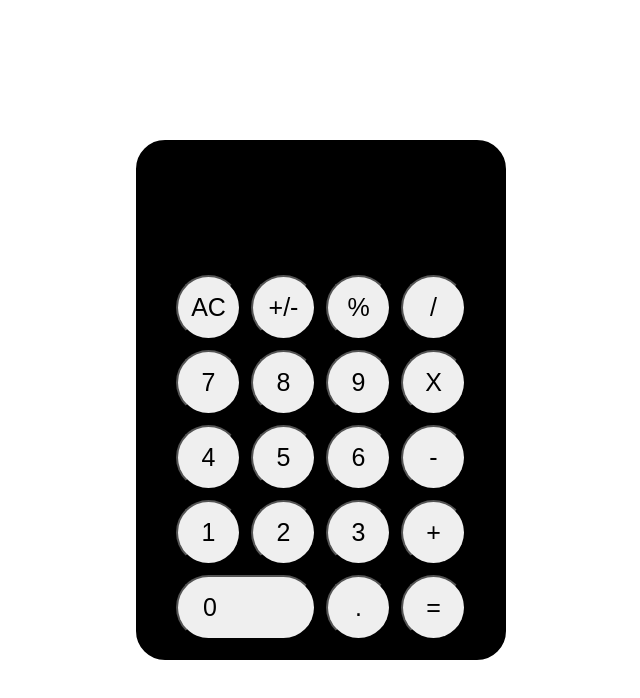
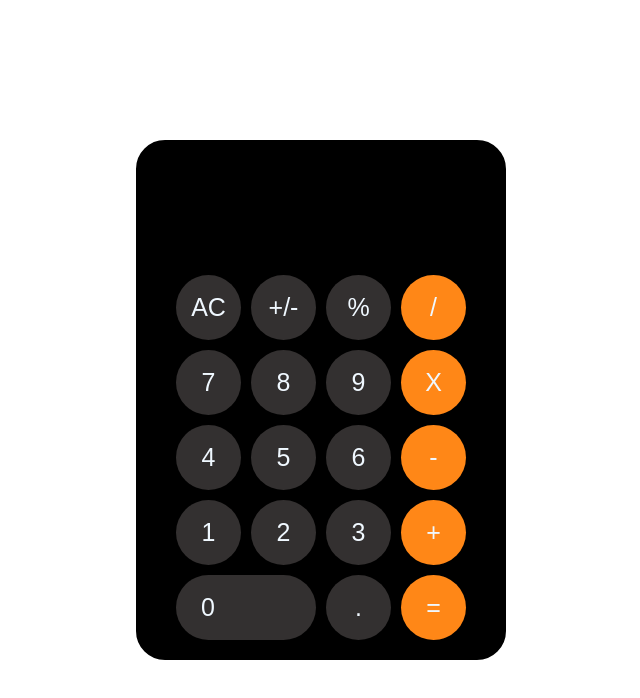
Before and after one commit to VanjaKujundzic/calculator, a plain HTML site: page index.html in a window 1280 px wide. Shown: the whole page, without its empty margins (319-959 px from the left). Drawn offline with Linux system fonts and the light colour scheme.

Commit message:
improve UI of the calculator using css

```diff
--- a/index.html
+++ b/index.html
@@ -14,24 +14,24 @@
         <div class="body">
          <div class="btn-container">
             <button>AC</button>
-            <button>+/-</button>
+            <button class="">+/-</button>
             <button>%</button>
-            <button>/</button>
+            <button class="operators">/</button>
             <button>7</button>
             <button>8</button>
             <button>9</button>
-            <button>X</button>
+            <button class="operators">X</button>
             <button>4</button>
             <button>5</button>
             <button>6</button>
-            <button>-</button>
+            <button class="operators">-</button>
             <button>1</button>
             <button>2</button>
             <button>3</button>
-            <button>+</button>
+            <button class="operators">+</button>
             <button id="zero">0</button>
             <button>.</button>
-            <button>=</button>
+            <button class="operators">=</button>
          </div>
         </div>
 
--- a/style.css
+++ b/style.css
@@ -47,7 +47,17 @@ button {
   height: 65px;
   border-radius: 50%;
   font-size: 25px;
+  background-color: rgba(51, 48, 48, 1);
+  color: aliceblue;
+  border: none;
 
+}
+button:active {
+    transform:translateY(4px)
+}
+button:hover {
+    /* opacity: 0.7; */
+    filter: brightness(80%)
 }
 #zero {
     display: flex;
@@ -56,3 +66,6 @@ button {
     width: 140px;
     border-radius: 35px;
 }
+.operators {
+    background-color: rgba(255, 135, 23, 1);
+}
```
